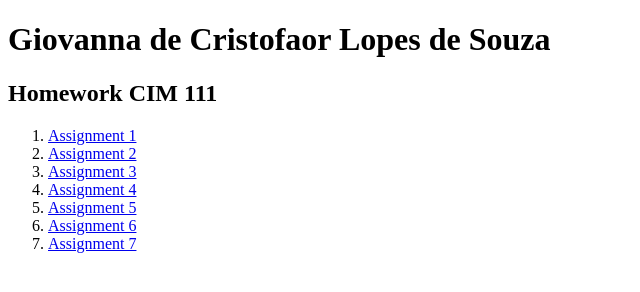
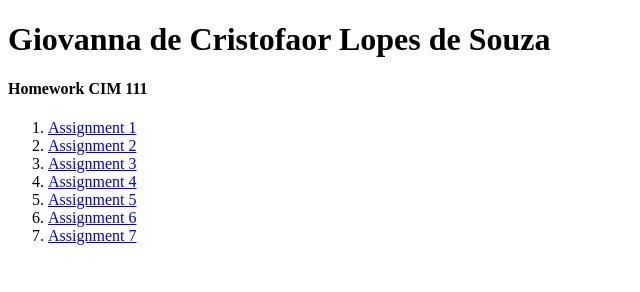
Before and after one commit to gdl10/CIM111_UM, a plain HTML site: page HW/index.html in a window 1280 px wide. Shown: the whole page, without its empty margins (0-640 px from the left). Drawn offline with Linux system fonts and the light colour scheme.

Commit message:
h2 to h4

```diff
--- a/HW/index.html
+++ b/HW/index.html
@@ -6,7 +6,7 @@
   </head>
   <body>
     <h1>Giovanna de Cristofaor Lopes de Souza</h1>
-    <h2>Homework CIM 111</h2>
+    <h4>Homework CIM 111</h4>
 <ol>
 
 <li> <a href="Ass1">Assignment 1</a> </li>
```
